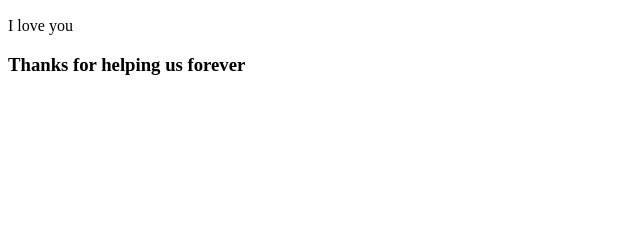
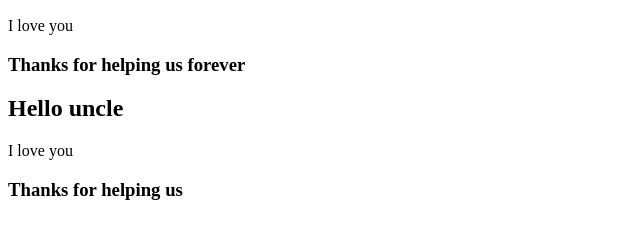
Before and after one commit to HashirY/PullRequests, a plain HTML site: page index.html in a window 1280 px wide. Shown: the part 110-348 px from the top of the page, without its empty margins (0-640 px from the left). Drawn offline with Linux system fonts and the light colour scheme.

Commit message:
added uncle section dont know if to add or not

```diff
--- a/index.html
+++ b/index.html
@@ -14,5 +14,11 @@
       <p>I love you</p>
       <h3>Thanks for helping us forever</h3>
     </section>
+
+    <section>
+      <h1>Hello uncle</h1>
+      <p>I love you</p>
+      <h3>Thanks for helping us</h3>
+    </section>
   </body>
 </html>
```
